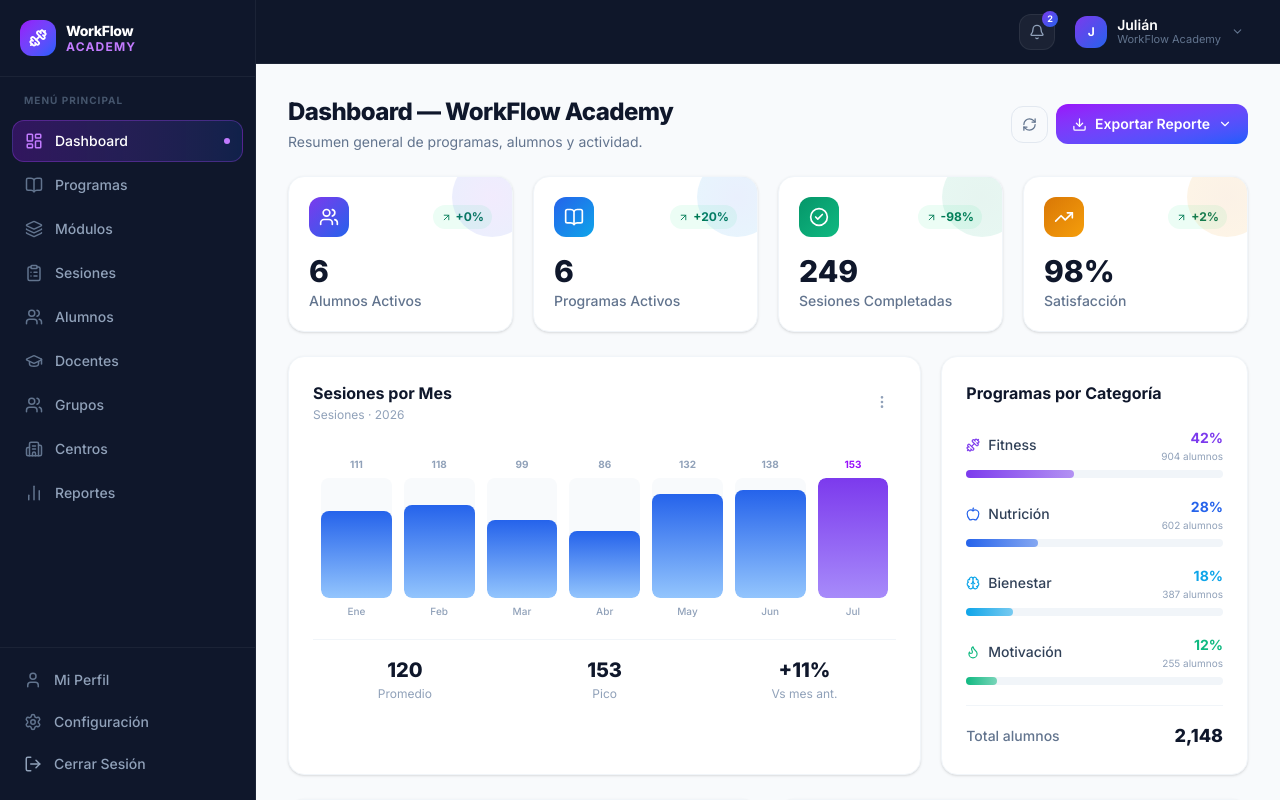
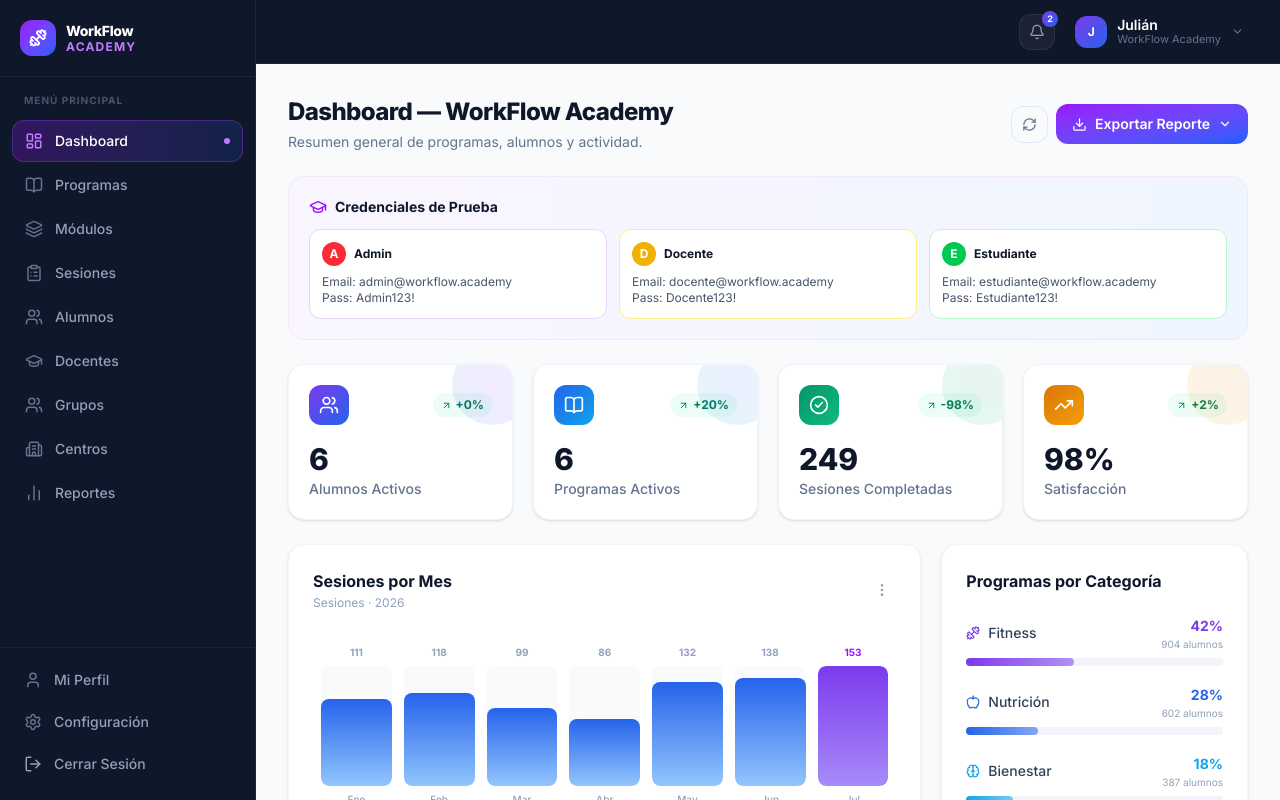
Before and after one commit to paradaandres0-blip/To-Do-List, a React (Vite) app: page /dashboard in a window 1280 px wide. Built offline with nearby package versions, Linux system fonts and the light colour scheme; sample sign-in values are in the browser's storage.

Commit message:
feat: add test credentials display in dashboard

```diff
--- a/src/pages/dashboard/Dashboard.tsx
+++ b/src/pages/dashboard/Dashboard.tsx
@@ -259,6 +259,46 @@ export const Dashboard = () => {
         </div>
       )}
 
+      {/* Credenciales de prueba */}
+      <motion.div {...fade(0.1)} className="bg-gradient-to-r from-purple-50 to-blue-50 rounded-2xl p-5 border border-purple-100">
+        <div className="flex items-center gap-2 mb-3">
+          <GraduationCap size={18} className="text-purple-600" />
+          <h3 className="text-sm font-bold text-slate-900">Credenciales de Prueba</h3>
+        </div>
+        <div className="grid grid-cols-1 sm:grid-cols-3 gap-3">
+          <div className="bg-white rounded-xl p-3 border border-purple-200">
+            <div className="flex items-center gap-2 mb-2">
+              <div className="w-6 h-6 rounded-full bg-red-500 flex items-center justify-center">
+                <span className="text-white text-xs font-bold">A</span>
+              </div>
+              <span className="text-xs font-bold text-slate-900">Admin</span>
+            </div>
+            <p className="text-xs text-slate-600">Email: admin@workflow.academy</p>
+            <p className="text-xs text-slate-600">Pass: Admin123!</p>
+          </div>
+          <div className="bg-white rounded-xl p-3 border border-yellow-200">
+            <div className="flex items-center gap-2 mb-2">
+              <div className="w-6 h-6 rounded-full bg-yellow-500 flex items-center justify-center">
+                <span className="text-white text-xs font-bold">D</span>
+              </div>
+              <span className="text-xs font-bold text-slate-900">Docente</span>
+            </div>
+            <p className="text-xs text-slate-600">Email: docente@workflow.academy</p>
+            <p className="text-xs text-slate-600">Pass: Docente123!</p>
+          </div>
+          <div className="bg-white rounded-xl p-3 border border-green-200">
+            <div className="flex items-center gap-2 mb-2">
+              <div className="w-6 h-6 rounded-full bg-green-500 flex items-center justify-center">
+                <span className="text-white text-xs font-bold">E</span>
+              </div>
+              <span className="text-xs font-bold text-slate-900">Estudiante</span>
+            </div>
+            <p className="text-xs text-slate-600">Email: estudiante@workflow.academy</p>
+            <p className="text-xs text-slate-600">Pass: Estudiante123!</p>
+          </div>
+        </div>
+      </motion.div>
+
       {/* ── KPI Cards ── */}
       <div className="grid grid-cols-1 sm:grid-cols-2 lg:grid-cols-4 gap-5">
         {STATS.map((s, i) => (
```
